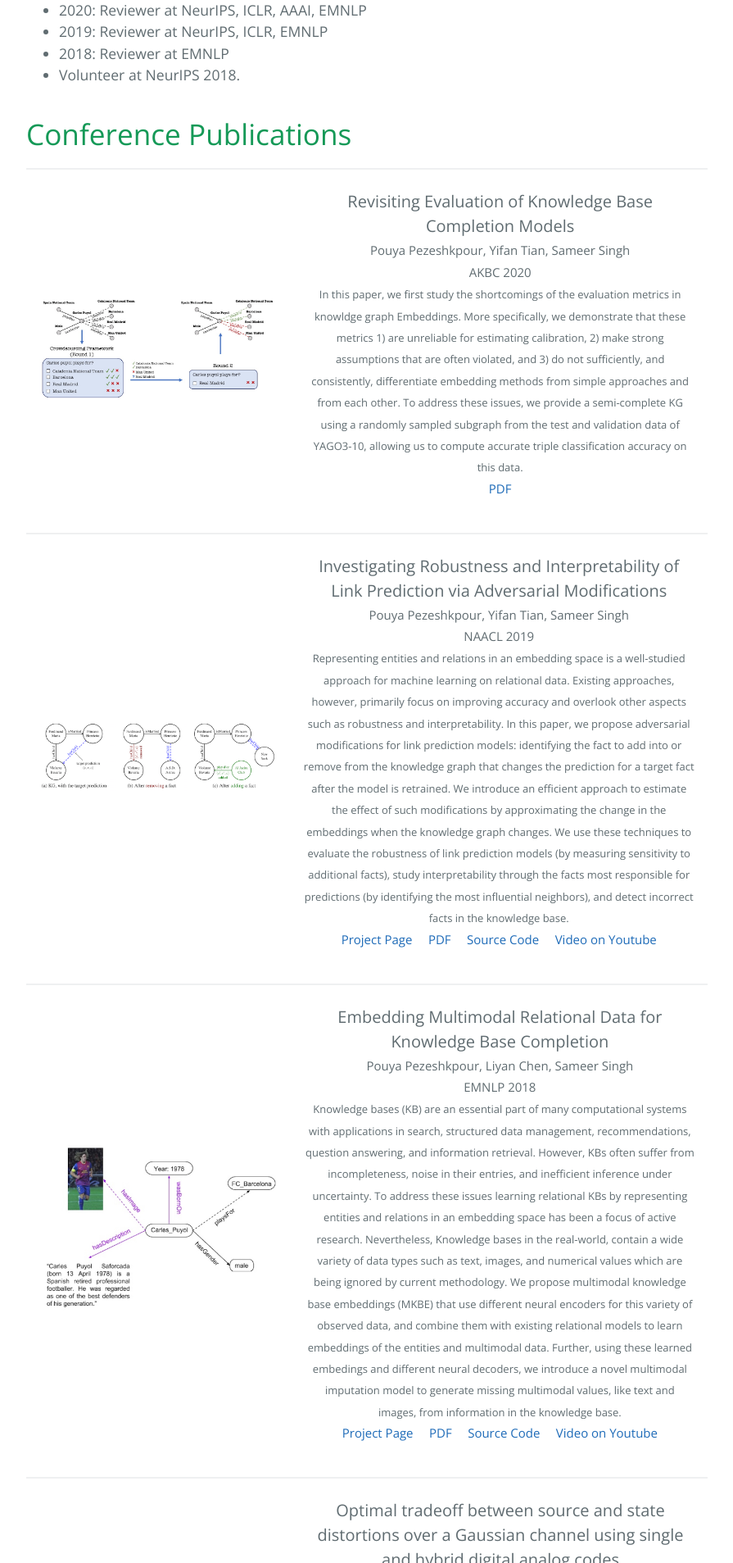
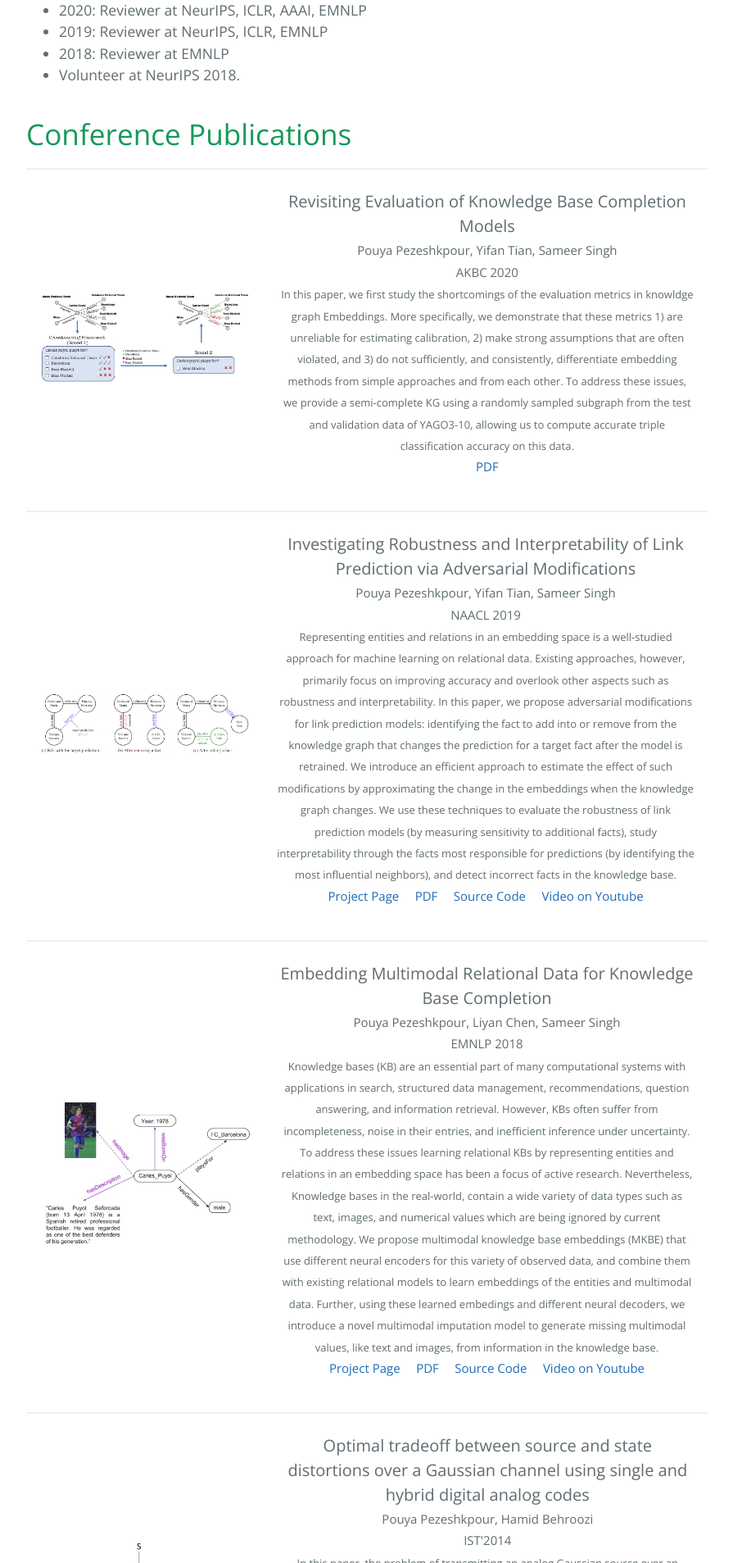
Before and after one commit to pouyapez/pouyapez.github.io, a Jekyll site: the page built from index.md, in a window 1280 px wide. Shown: the part 1082-2989 px from the top of the page at 82% size, without its empty margins (192-1087 px from the left). Built offline with Jekyll 4.4.1, drawn with Linux system fonts in a browser that asks for light colours.

Commit message:
Update index.md

```diff
--- a/index.md
+++ b/index.md
@@ -44,7 +44,7 @@ layout: default
 <div class="menu-container noselect">
    <table class="content-table">
     <col width="400px" />
-    <col width="600px" />
+    <col width="700px" />
       <tr>
         <td>
           <img class="left-align image noselect" src="/images/crowd.jpg" width="1000">
@@ -67,7 +67,7 @@ layout: default
 <div class="menu-container noselect">
    <table class="content-table">
     <col width="400px" />
-    <col width="600px" />
+    <col width="700px" />
       <tr>
         <td>
           <img class="left-align image noselect" src="/images/criage.png" width="1000">
@@ -89,7 +89,7 @@ layout: default
 <div class="menu-container noselect">
    <table class="content-table">
     <col width="400px" />
-    <col width="600px" />
+    <col width="700px" />
       <tr>
         <td>
           <img class="left-align image noselect" src="/images/graph.jpg" width="1000">
@@ -111,7 +111,7 @@ layout: default
 <div class="menu-container noselect">
    <table class="content-table">
     <col width="400px" />
-    <col width="600px" />
+    <col width="700px" />
       <tr>
         <td>
           <img class="left-align image noselect" src="/images/2014.png"  width="1000">
```
